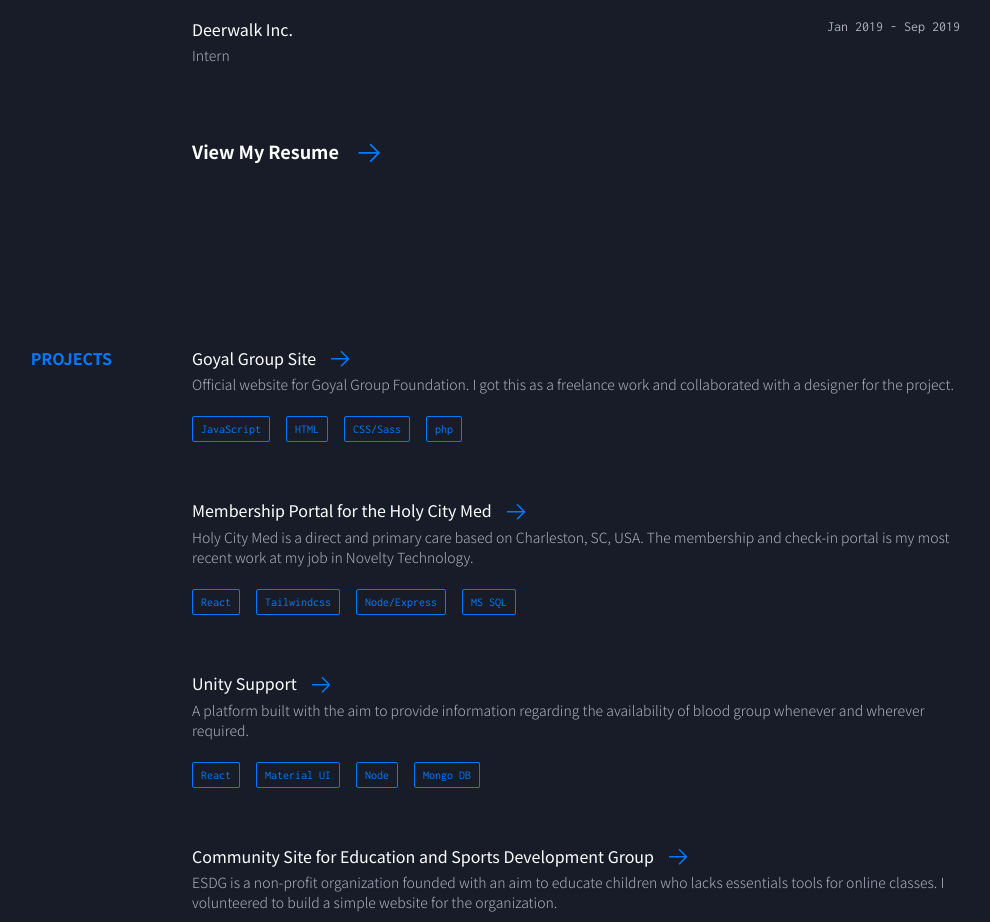
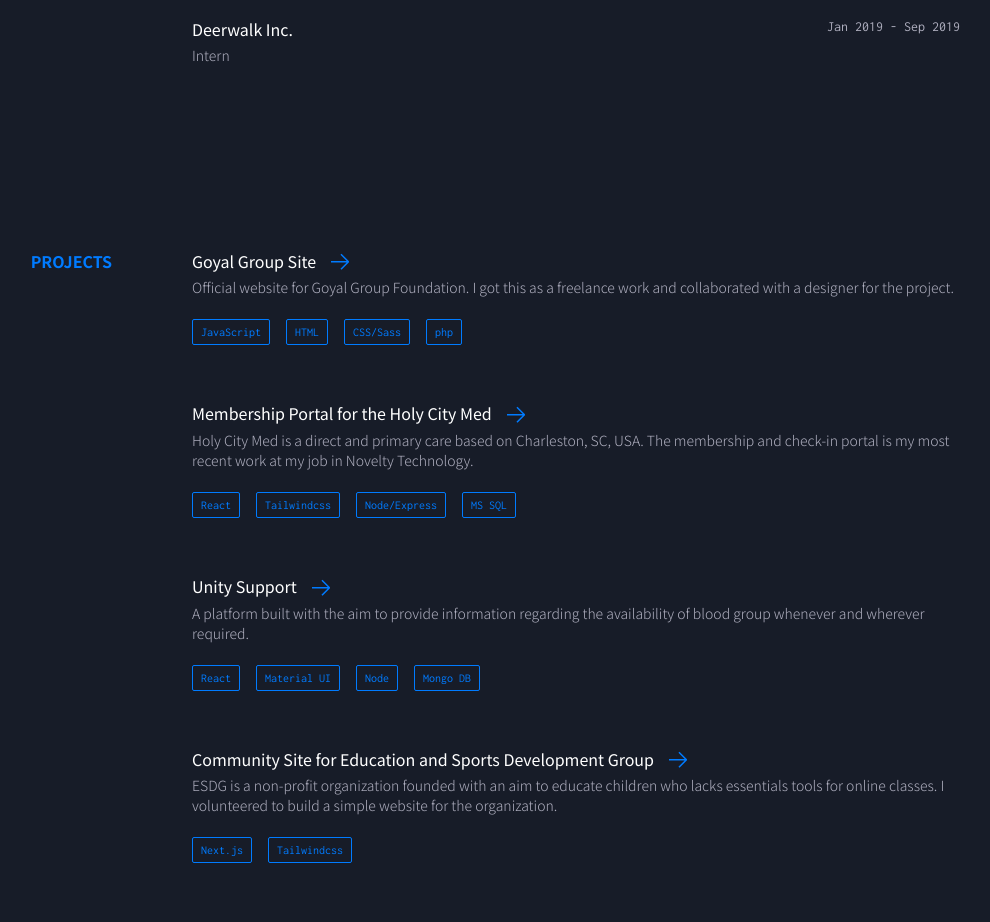
Before and after one commit to JustAyush/portfolio-site-v2-2021, a Next.js app: page / in a window 1280 px wide. Shown: the part 1660-2582 px from the top of the page, without its empty margins (284-1274 px from the left). Built offline with nearby package versions, Linux system fonts and the light colour scheme.

Commit message:
Add Favicon and TItle

```diff
--- a/components/Experience.js
+++ b/components/Experience.js
@@ -23,9 +23,9 @@ const Experience = () => {
             <p className='font-normal text-textLight font-mono text-sm hidden md:block'>{item.duration}</p>
           </div>
         )}
-        <h4 className='group font-bold text-base md:text-lg mt-12 md:mt-16 cursor-pointer hover:text-primary'>View My Resume
+        {/* <h4 className='group font-bold text-base md:text-lg mt-12 md:mt-16 cursor-pointer hover:text-primary'>View My Resume
           <img src='/images/arrow-right.svg' alt='arrow-right' className='w-7 mb-1 ml-4 inline-block'/>
-        </h4>
+        </h4> */}
       </div>
     </div>
   );
--- a/pages/index.js
+++ b/pages/index.js
@@ -12,7 +12,8 @@ export default function IndexPage() {
   return (
     <>
       <Head>
-        <title>My page title</title>
+        <title>Ayush Bajra | Software Developer</title>
+        <link rel="shortcut icon" href="/favicon.ico" />
         <meta name="viewport" content="initial-scale=1.0, width=device-width" />
       </Head>
       <div className='container'>
```
Also changed, not shown: 1 other file (tests, documents, lock files or other folders).
